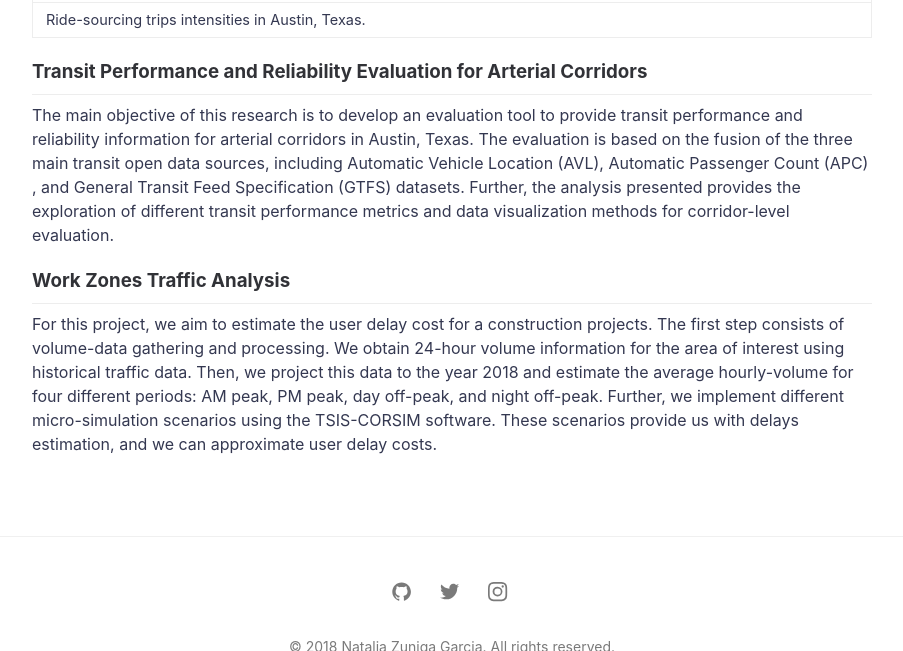
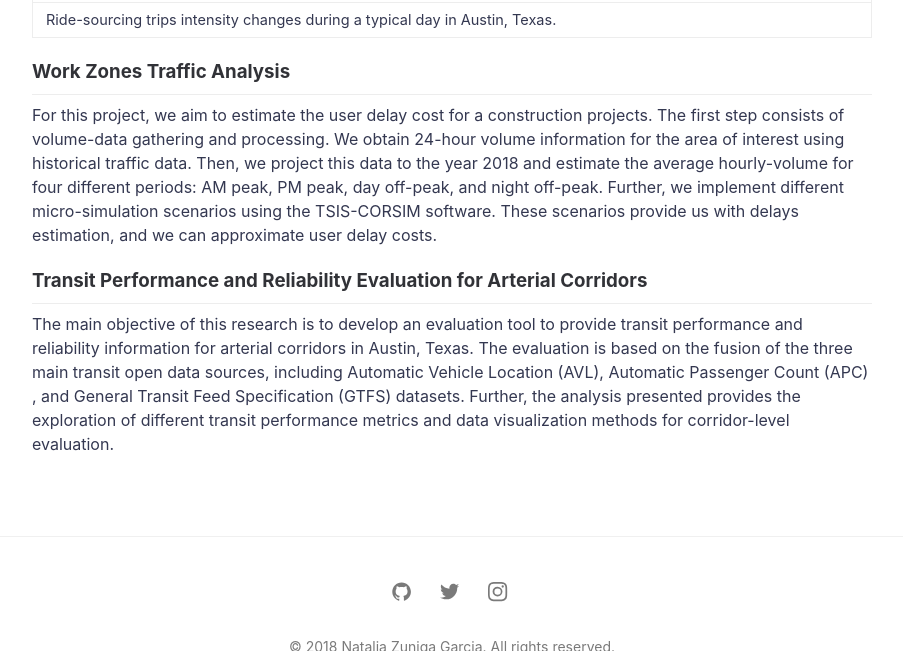
Before and after one commit to nzunigag/nzunigag.github.io, a Jekyll site: the page built from projects.md, in a window 1280 px wide and 900 px high, scrolled down 759 px, cut to the strip 249-900 px from the top of the window. Shown: the whole strip, without its empty margins (188-1091 px from the left). Built offline with Jekyll 4.4.1, drawn with Linux system fonts in a browser that asks for light colours.

Commit message:
Update projects.md

```diff
--- a/projects.md
+++ b/projects.md
@@ -11,14 +11,14 @@ ___
 In this project, I work along with [Mauricio Tec](https://mauriciogtec.github.io/), a Ph.D. candidate in [Statistics and Data Sciences](https://stat.utexas.edu/) at UT-Austin. The principal objective is to provide a methodological framework to track the intensity of ride-sourcing demand. We model the trips as a Poisson point process and use dynamic mixtures models approach to estimate the trips density. We a used an on-line non-parametric Bayesian method to learn the model parameters. To evaluate the model, we used the data that an Austin-based transportation network company (TNC) made available for trips during the period that Uber and Lyft were out of the city. This information can provide valuable insights of the ride-sourcing trips in Austin.
 
 | <img src="../assets/projects/Intensity-c.gif" ALIGN="center" style="margin:0px 15px ; width:400px; height:400px;"/> |
-Ride-sourcing trips intensities in Austin, Texas.|
+Ride-sourcing trips intensity changes during a typical day in Austin, Texas.|
+
+### Work Zones Traffic Analysis
+___
+For this project, we aim to estimate the user delay cost for a construction projects. The first step consists of volume-data gathering and processing. We obtain 24-hour volume information for the area of interest using historical traffic data. Then, we project this data to the year 2018 and estimate the average hourly-volume for four different periods: AM peak, PM peak, day off-peak, and night off-peak. Further, we implement different micro-simulation scenarios using the TSIS-CORSIM software. These scenarios provide us with delays estimation, and we can approximate user delay costs.
+
 
 ### Transit Performance and Reliability Evaluation for Arterial Corridors
 ___
 
 The main objective of this research is to develop an evaluation tool to provide transit performance and reliability information for arterial corridors in Austin, Texas. The evaluation is based on the fusion of the three main transit open data sources, including Automatic Vehicle Location (AVL), Automatic Passenger Count (APC) , and General Transit Feed Specification (GTFS)  datasets. Further, the analysis presented provides the exploration of different transit performance metrics and data visualization methods for corridor-level evaluation.
-
-
-### Work Zones Traffic Analysis
-___
-For this project, we aim to estimate the user delay cost for a construction projects. The first step consists of volume-data gathering and processing. We obtain 24-hour volume information for the area of interest using historical traffic data. Then, we project this data to the year 2018 and estimate the average hourly-volume for four different periods: AM peak, PM peak, day off-peak, and night off-peak. Further, we implement different micro-simulation scenarios using the TSIS-CORSIM software. These scenarios provide us with delays estimation, and we can approximate user delay costs.
```
